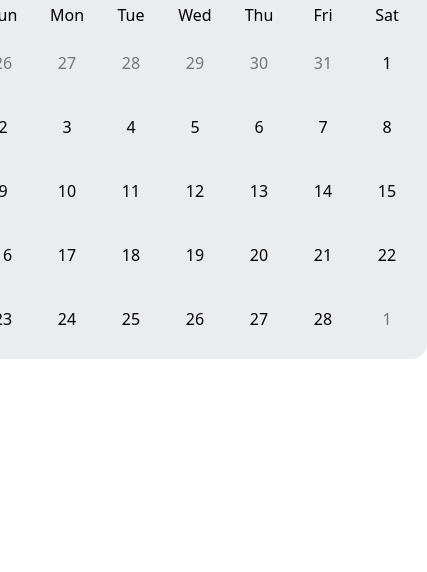
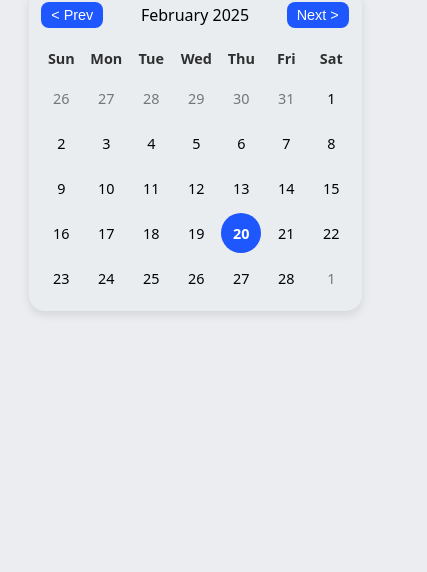
Before and after one commit to thehassanshaikh/Progress-Tracker, a plain HTML site: page index.html in a window 390 px wide. Shown: the part 272-844 px from the top of the page, 427 px wide, since content can reach past the window. Drawn offline with Linux system fonts and the light colour scheme.

Commit message:
make it responsive

```diff
--- a/script.js
+++ b/script.js
@@ -11,6 +11,11 @@ function generateCalendar(date = currentDate) {
   let year = date.getFullYear();
   let month = date.getMonth();
   let monthKey = `${year}-${month}`;
+
+  let today = new Date();
+  let todayDate = today.getDate();
+  let todayMonth = today.getMonth();
+  let todayYear = today.getFullYear();
 
   // Set month and year in header
   monthYear.textContent = new Intl.DateTimeFormat("en-GB", {
@@ -40,6 +45,11 @@ function generateCalendar(date = currentDate) {
     div.textContent = i;
     div.classList.add("date");
 
+    // Highlight today's date
+    if (i === todayDate && month === todayMonth && year === todayYear) {
+      div.classList.add("today");
+    }
+
     // Restore checkmark if saved in Local Storage
     if (selectedDates[monthKey] && selectedDates[monthKey].includes(i)) {
       addCheckmark(div);
@@ -60,7 +70,6 @@ function generateCalendar(date = currentDate) {
       }
 
       localStorage.setItem("selectedDates", JSON.stringify(selectedDates));
-      console.log("Saved to Local Storage:", selectedDates); // Debugging
     });
 
     calendarDates.appendChild(div);
--- a/style.css
+++ b/style.css
@@ -1,52 +1,82 @@
-/*variables*/
+/* Variables */
 :root {
   --white: #fff;
   --main: #eaedf0;
-    --accent: #0041ff;
+  --accent: #1f57ff;
   --accent-2: #ebedf0;
 }
 
-
-*{
+/* Reset styles */
+* {
   margin: 0;
   padding: 0;
-    box-sizing: border-box;
+  box-sizing: border-box; /* 🔹 Ensures padding/margins don’t increase size */
+  overflow-x: hidden; /* 🔹 Apply globally to prevent unwanted horizontal scroll */
 }
 
-
-body{
+body {
   display: flex;
   justify-content: center;
   align-items: center;
   height: 100vh;
   font-family: system-ui, -apple-system, BlinkMacSystemFont, 'Segoe UI', Roboto, Oxygen, Ubuntu, Cantarell, 'Open Sans', 'Helvetica Neue', sans-serif;
+  background-color: var(--accent-2);
+  padding: 10px; /* Prevent overflow on smaller screens */
+  overflow-x: hidden; /* 🔹 Prevent horizontal scrolling */
+  width: 100%;
 }
 
+/* Calendar container */
 .calendar-container {
   padding: 1rem;
   background: var(--main);
   border-radius: 1rem;
+  width: 100%;
+  max-width: 400px; /* Ensures it stays within screen limits */
+  box-shadow: 0px 4px 10px rgba(0, 0, 0, 0.1);
+  overflow: hidden; /* 🔹 Prevent any internal overflow */
 }
 
+
+/* Header section */
 .calendar-header {
   display: flex;
   justify-content: space-between;
+  align-items: center;
+  margin-bottom: 10px;
 }
 
+#month-year {
+  font-size: 1.4rem;
+  font-weight: bold;
+}
+
+/* Navigation buttons */
 .btn {
-    padding: 0 16px;
+  padding: 6px 12px;
   background: var(--accent);
   color: var(--white);
   border: none;
   border-radius: 0.5rem;
+  cursor: pointer;
+  font-size: 1rem;
 }
 
-.dates, .week{
+.btn:hover {
+  background: #003ef7;
+  transition: ease;
+  animation-duration: 500ms;
+}
+
+/* Weekdays and dates */
+.dates,
+.week {
     display: grid;
     grid-template-columns: repeat(7, 1fr);
-    gap: 1rem;
-    margin: auto;
-    justify-content: space-between;
+    gap: 5px;
+    text-align: center;
+    max-width: 100%; /* 🔹 Prevents grid from overflowing */
+    overflow: hidden;
 }
 
 .week div,
@@ -56,21 +86,65 @@ body{
   justify-content: center;
   align-items: center;
   height: 3rem;
-  width: 3em;
-  border-radius: 100%;
+  width: 3rem;
+  border-radius: 50%;
+  font-size: 1rem;
 }
 
+/* Hover effect */
 .dates div:hover {
   background: var(--accent);
   color: var(--white);
   cursor: pointer;
   transition: ease;
-    transition-duration: 500ms;
-  }
-  .week div {
-    font-weight: 400;
+  transition-duration: 400ms;
 }
 
-  .inactive{
+/* Weekday labels */
+.week div {
+  font-weight: 600;
+  opacity: 0.8;
+  font-size: 1rem;
+}
+
+/* Inactive dates (previous & next month) */
+.inactive {
   opacity: 0.5;
 }
+
+/* Highlight the current day */
+.today {
+  background: var(--accent);
+  color: var(--white);
+  font-weight: bold;
+  border-radius: 50%;
+}
+
+/* Make calendar fully responsive */
+@media (max-width: 480px) {
+  .calendar-container {
+      padding: 0.8rem;
+      max-width: 90%;
+  }
+
+  .calendar-header {
+      font-size: 1.2rem;
+  }
+
+  .btn {
+      padding: 5px 10px;
+      font-size: 0.9rem;
+  }
+
+  .dates div,
+  .week div {
+      height: 2.5rem;
+      width: 2.5rem;
+      font-size: 0.9rem;
+  }
+
+  #month-year {
+    font-size: 1rem;
+    font-weight: 500;
+}
+}
```
Lines whose indentation alone changed are shown as unchanged.
